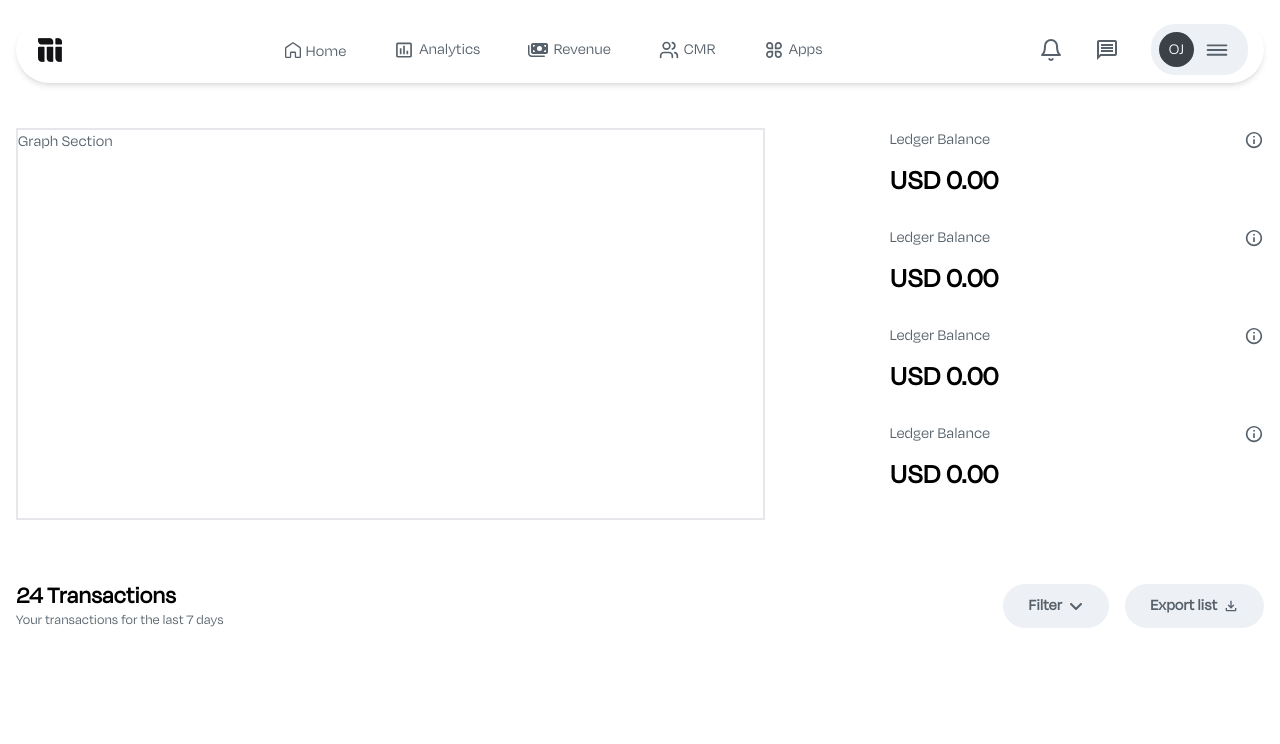
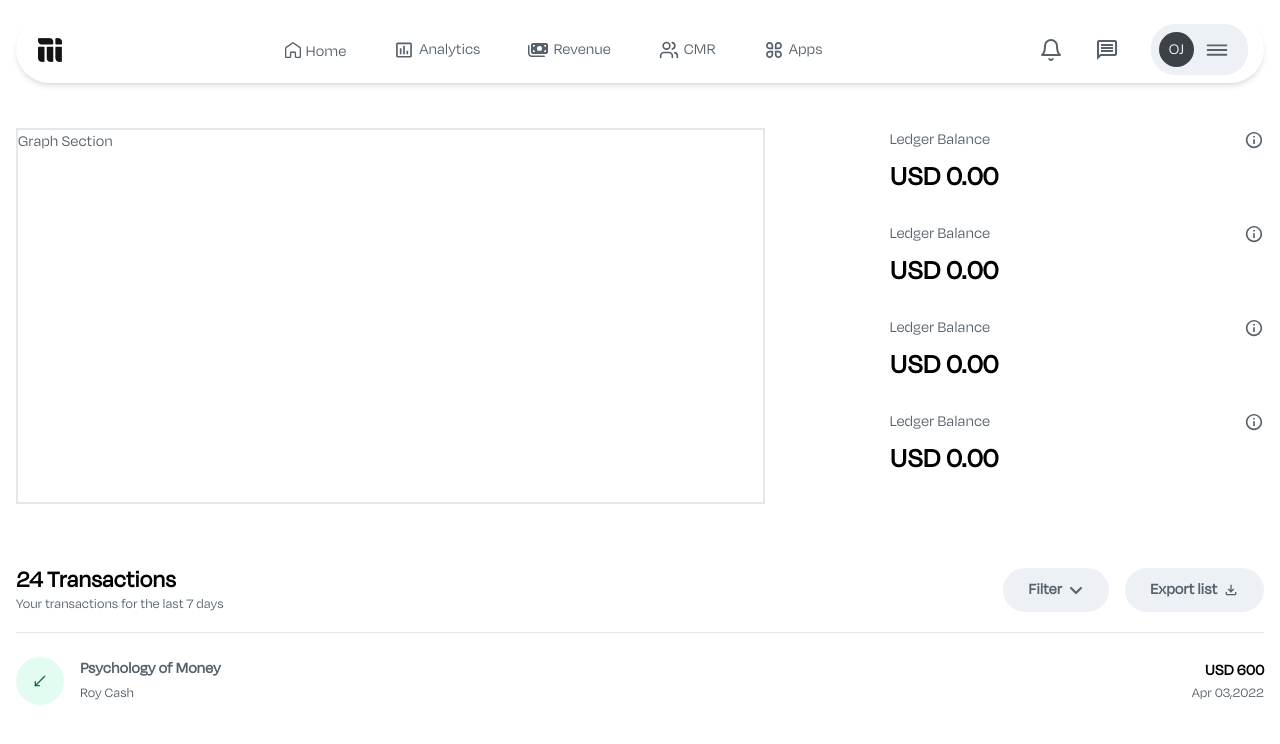
Before and after one commit to bezbrain/mainstack-frontend-test, a React (Vite) app: page / in a window 1280 px wide. Shown: the top 744 px of the page. Built offline with nearby package versions, Linux system fonts and the light colour scheme.

Commit message:
Develop single transaction card

```diff
--- a/src/components/hero/balances/singleBalance.tsx
+++ b/src/components/hero/balances/singleBalance.tsx
@@ -3,7 +3,7 @@ import { IoMdInformationCircleOutline } from "react-icons/io";
 const SingleBalance = () => {
   return (
     <div className="mb-6">
-      <div className="flex items-center justify-between mb-2">
+      <div className="flex items-center justify-between mb-1">
         <p>Ledger Balance</p>
         <IoMdInformationCircleOutline
           className="text-xl"
--- /dev/null
+++ b/src/components/transactions/allTransactions/allTransactions.tsx
@@ -0,0 +1,11 @@
+import { TransactionCard } from "..";
+
+const AllTransactions = () => {
+  return (
+    <div>
+      <TransactionCard />
+    </div>
+  );
+};
+
+export default AllTransactions;
--- /dev/null
+++ b/src/components/transactions/allTransactions/transactionCard.tsx
@@ -0,0 +1,25 @@
+import { LuMoveDownLeft } from "react-icons/lu";
+
+const TransactionCard = () => {
+  return (
+    <div className="flex items-center justify-between">
+      {/* Left hand side */}
+      <div className="flex items-center gap-4 leading-6">
+        <div className="bg-[#e3fcf2] w-[48px] h-[48px] rounded-full flex items-center justify-center">
+          <LuMoveDownLeft className="text-[#22664a]" />
+        </div>
+        <div>
+          <h3 className="font-semibold">Psychology of Money </h3>
+          <p className="text-[14px]">Roy Cash</p>
+        </div>
+      </div>
+      {/* Right hand side */}
+      <div>
+        <h3 className="font-extrabold text-[#000] text-right">USD 600</h3>
+        <p className="text-[14px]">Apr 03,2022</p>
+      </div>
+    </div>
+  );
+};
+
+export default TransactionCard;
--- a/src/components/transactions/index.ts
+++ b/src/components/transactions/index.ts
@@ -1,4 +1,6 @@
 import Transactions from "./transactions";
 import TransHeader from "./transactionHeader/transHeader";
+import TransactionCard from "./allTransactions/transactionCard";
+import AllTransactions from "./allTransactions/allTransactions";
 
-export { Transactions, TransHeader };
+export { Transactions, TransHeader, TransactionCard, AllTransactions };
--- a/src/components/transactions/transactions.tsx
+++ b/src/components/transactions/transactions.tsx
@@ -1,10 +1,14 @@
 import { SectionWrapper } from "../general/wrappers";
-import { TransHeader } from ".";
+import { AllTransactions, TransHeader } from ".";
 
 const Transactions = () => {
   return (
     <SectionWrapper className="mt-16">
       <TransHeader />
+
+      <hr className="mt-4 mb-6" />
+
+      <AllTransactions />
     </SectionWrapper>
   );
 };
```
